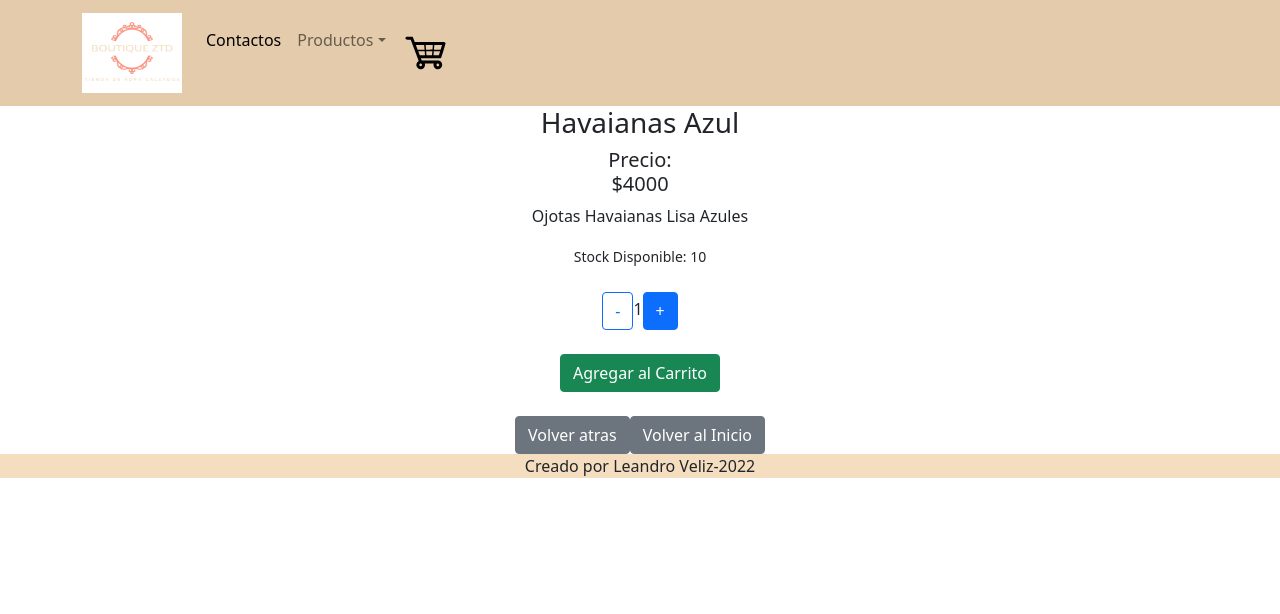
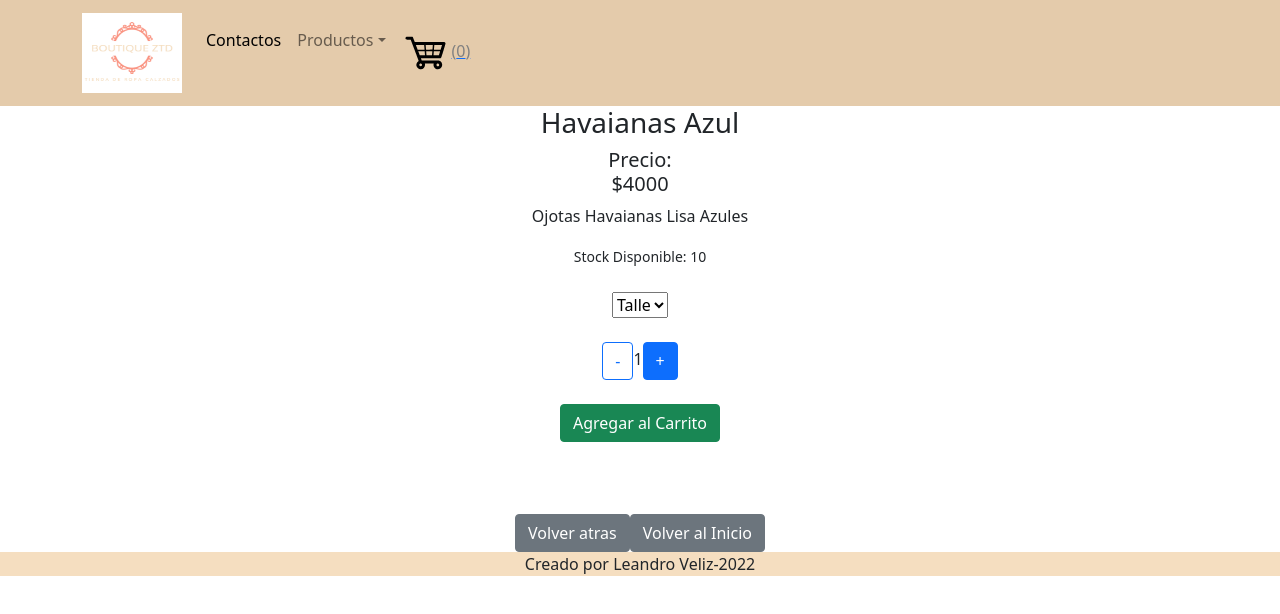
Before and after one commit to leandroveliz/BoutiqueZtd-Veliz, a React (Create React App) app: page /detalle/100 in a window 1280 px wide. Shown: the top 614 px of the page. Built offline with nearby package versions, Linux system fonts and the light colour scheme.

Commit message:
Se agregan cambios y archivos en el proyecto

```diff
--- a/package.json
+++ b/package.json
@@ -16,6 +16,7 @@
     "react": "^17.0.2",
     "react-bootstrap": "^2.2.1",
     "react-dom": "^17.0.2",
+    "react-icons": "^4.3.1",
     "react-router-dom": "^6.2.2",
     "react-scripts": "^5.0.0",
     "web-vitals": "^2.1.4"
--- a/src/App.css
+++ b/src/App.css
@@ -82,3 +82,8 @@
   text-decoration: none;
   color:black;
 }
+
+.numCarrito{
+  text-decoration: none;
+  color:grey;
+}
--- a/src/App.js
+++ b/src/App.js
@@ -1,4 +1,4 @@
-import React from 'react';
+import React  from 'react';
 import './App.css';
 import 'bootstrap/dist/css/bootstrap.min.css';
 import Menu from './components/navbar';
@@ -6,11 +6,16 @@
 import ItemDetailContainer from './components/itemDetailContainer'
 import { BrowserRouter, Routes, Route, Navigate } from 'react-router-dom';
 import Contactos from './contacto/contactos';
-import CartWidget from './components/cartWidget';
+import Carrito from './components/carrito';
+import { CartProvider } from './components/cartContext';
+
 
 function App() {
+
+
   return (
     <div className="App">
+      <CartProvider>
       <BrowserRouter>
       <header >
         <Menu />
@@ -21,7 +26,7 @@
           <Route path="/categoria/:categoriaId" element={<ItemListContainer />}/>
           <Route path="/detalle/:itemId" element={<ItemDetailContainer />}/>
           <Route path="/contactos" element={<Contactos />}/>
-          <Route path="/carrito" element={<CartWidget />}/>
+          <Route path="/categoria/carrito" element={<Carrito />}/>
           <Route path='*' element={<Navigate to='/'/>}/>
       </Routes>
 
@@ -30,6 +35,7 @@
       Creado por Leandro Veliz-2022
       </footer>
       </BrowserRouter>
+      </CartProvider>
     </div>
 
   );
--- /dev/null
+++ b/src/components/carrito.js
@@ -0,0 +1,31 @@
+import { useContext } from "react";
+import { CartContext } from "./cartContext";
+import { BsFillTrashFill } from "react-icons/bs";
+
+
+const Carrito = () => {
+    const { cart, totalCart, vaciarCart, eliminarProd } = useContext(CartContext)
+
+    return(
+        <div>
+            <h2> Resumen de Compra</h2>
+            <hr />
+            {
+                cart.map((item) => (
+                    <div key={item.id}>
+                        <h4>{item.nombre}</h4>
+                        <p>Cantidad: {item.cantidad}</p>
+                        <hs>Precio: ${item.precio * item.cantidad}</hs>
+                        <button className="btn btn-danger" onClick={()=> eliminarProd(item.id)}><BsFillTrashFill /></button>
+                    </div>
+                ))
+            }
+            <h3>Total: ${totalCart()}</h3>
+            <hr />
+            <button className="btn btn-danger" onClick={vaciarCart}>Vaciar Carrito</button>
+        </div>
+    )
+
+}
+
+export default Carrito;
--- /dev/null
+++ b/src/components/cartContext.js
@@ -0,0 +1,50 @@
+import {createContext, useState } from "react";
+
+
+export const CartContext = createContext();
+
+export const CartProvider  =  ({children})  =>{
+
+    const [cart,setCart] = useState([]);
+
+    const addItem = (item) => {
+        setCart([...cart,item])
+    }
+
+    const isInCart = (id) =>{
+        return cart.some(prod =>prod.id === id)
+    }
+
+    const cantidadProductosAgregados = () =>{
+        return cart.reduce((acc,prod) => acc + prod.cantidad,0 )
+    }
+
+    const totalCart = ( ) =>{
+        return cart.reduce((acc, prod) => acc += prod.precio *  prod.cantidad,0)
+    }
+
+    const vaciarCart = () =>{
+        setCart([])
+    }
+
+    const eliminarProd = (id)=>{
+        setCart(cart.filter((prod)=> prod.id !== id))
+    }
+
+    return  (
+        <CartContext.Provider value={{
+            cart,
+            addItem,
+            isInCart,
+            cantidadProductosAgregados,
+            totalCart,
+            vaciarCart,
+            eliminarProd
+            }}>
+
+            {children}
+        </CartContext.Provider>
+
+    )
+
+}
--- a/src/components/cartWidget.js
+++ b/src/components/cartWidget.js
@@ -1,11 +1,17 @@
-import React from "react";
+import React, { useContext } from "react";
 import carrito from '../carrito1.svg'
 import '../App.css'
+import { CartContext } from "./cartContext";
 
-const CartWidget = ({}) =>{
+const CartWidget = () =>{
+    const {cantidadProductosAgregados}= useContext(CartContext)
     return(
-    <img src={carrito} className="tamanioCarrito" alt="carrito"/>
+    <div>
+    <img src={carrito} className="tamanioCarrito" alt="carrito"></img>
+    <span className="numCarrito">({cantidadProductosAgregados()})</span>
+    </div>
     );
+
 }
 
 export default CartWidget;
--- /dev/null
+++ b/src/components/itemCount.js
@@ -0,0 +1,30 @@
+
+
+const ItemCounter = ({max, cantidad, setCantidad,onAdd}) =>{
+
+    const clickSuma = () => {
+        cantidad < max && setCantidad(cantidad+1)
+
+    };
+
+    const clickResta = () => {
+        cantidad > 1 && setCantidad(cantidad-1)
+    };
+
+
+
+    return(
+        <div>
+        <button className="btn btn-outline-primary" onClick={()=> clickResta()}>-</button>
+        <span>{cantidad}</span>
+        <button className="btn btn-primary" onClick={()=> clickSuma()}>+</button>
+        <br /><br />
+        <button onClick={onAdd} className="btn btn-success">Agregar al Carrito</button>
+        <br /><br />
+
+        </div>
+
+    )
+}
+
+export default ItemCounter;
--- a/src/components/itemCounter.js
+++ /dev/null
@@ -1,49 +0,0 @@
-import { useState } from "react";
-
-const ItemCounter = ({id,nombre,precio,descripcion,categoria,max}) =>{
-
-    const initial=1;
-    const onAdd = (cantidad) => {
-        const productoAMostrar = {
-            id,nombre,precio,descripcion,categoria,cantidad
-        }
-        console.log('Cantidad Agregada',productoAMostrar)
-    };
-    const [cantidad,setcantidad] = useState(initial);
-
-    const clickSuma = () => {
-            console.log(cantidad)
-            if(cantidad === max){
-                return;
-
-            }
-
-            setcantidad(cantidad+1)
-
-    };
-
-    const clickResta = () => {
-            if(cantidad === initial){
-                return;
-            }
-            setcantidad(cantidad-1)
-
-    };
-    const sumarAlCarrito= () =>{
-            onAdd(cantidad);
-    }
-
-    return(
-        <div>
-        <button className="btn btn-outline-primary" onClick={()=> clickResta()}>-</button>
-        <span>{cantidad}</span>
-        <button className="btn btn-primary" onClick={()=> clickSuma()}>+</button>
-        <br /><br />
-        <button onClick={()=> sumarAlCarrito()} className="btn btn-success">Agregar al Carrito</button>
-        <br /><br />
-        </div>
-
-    )
-}
-
-export default ItemCounter;
--- a/src/components/itemDetail.js
+++ b/src/components/itemDetail.js
@@ -1,10 +1,25 @@
-import React from "react";
-import { useNavigate } from "react-router-dom";
-import ItemCounter from "./itemCounter";
+import React, { useState,useContext } from "react";
+import { useNavigate, Link } from "react-router-dom";
+import { CartContext } from "./cartContext";
+import ItemCount from "./itemCount";
+import Select from "./select";
 
+const options =[
+    {value:'talle', text:'Talle'},
+    {value:'xs', text:'XS'},
+    {value:'s', text:'S'},
+    {value:'m', text:'M'},
+    {value:'l', text:'L'},
+    {value:'xl', text:'XL'},
+
+]
 
 
 const ItemDetail = ({id,nombre,precio,imagen,descripcion,categoria,stock}) =>{
+
+    const {addItem, isInCart} = useContext(CartContext)
+    console.log(isInCart(id))
+
     const navigacion = useNavigate();
 
     const volverAlInicio = () =>{
@@ -12,6 +27,18 @@
     }
     const volverAtras = () =>{
         navigacion(-1)
+    }
+    const [cantidad,setCantidad] = useState(1);
+    const [talle,setTalleRopa]  =  useState('Talle')
+
+    const onAdd = (cantidad) => {
+        const productoAMostrar = {
+            id,nombre,precio,descripcion,categoria,cantidad
+        }
+        addItem(productoAMostrar)
+    };
+    const sumarAlCarrito= () =>{
+        onAdd(cantidad);
     }
 
     return(
@@ -22,11 +49,16 @@
             ${precio}</h5>
             <p>{descripcion}</p>
             <small>Stock Disponible: {stock}</small><br /><br />
-            <div className="moverProducto">
-                    <ItemCounter max={stock} id={id} nombre={nombre} descripcion={descripcion} categoria={categoria} precio={precio}/>
-            </div>
+            <Select options={options} onSelect={setTalleRopa}></Select><br /><br />
+            {
+                !isInCart(id) ?
+                <ItemCount max={stock} cantidad={cantidad} setCantidad={setCantidad} onAdd={sumarAlCarrito}/> :
+                <Link to="/categoria/carrito" className="btn btn-success">Procesar Compra</Link>
+            }
+            <br /><br />
             <button className="btn btn-secondary" onClick={volverAtras}>Volver atras</button>
             <button className="btn btn-secondary" onClick={volverAlInicio}>Volver al Inicio</button>
+
         </div>
     )
 }
--- a/src/components/itemDetailContainer.js
+++ b/src/components/itemDetailContainer.js
@@ -12,12 +12,12 @@
      useEffect(()=>{
          setCargando(true)
          promesa
-        .then((resp)=> setDetalleProducto(resp.find((item)=> item.id === itemId)))
+        .then((resp)=> setDetalleProducto(resp.find((item)=> item.id === Number(itemId))))
         .catch((error) => console.log(error))
         .finally(()=> setCargando(false))
 
      },[itemId])
-     console.log(detalleProducto)
+
     return(
         <div>
 
--- /dev/null
+++ b/src/components/select.js
@@ -0,0 +1,14 @@
+const Select = ({options = [],onSelect}) =>{
+
+    const handelSelect =  (e) => {
+        onSelect(e.target.value)
+    }
+
+    return (
+        <select onChange = {handelSelect}>
+            {options.map((elemento)=> <option value = {elemento.value}>{elemento.text}</option>)}
+        </select>
+    )
+}
+
+export default Select;
```
Also changed, not shown: src/mocks/productos.js (+31 -31 lines), 1 other file (tests, documents, lock files or other folders).
